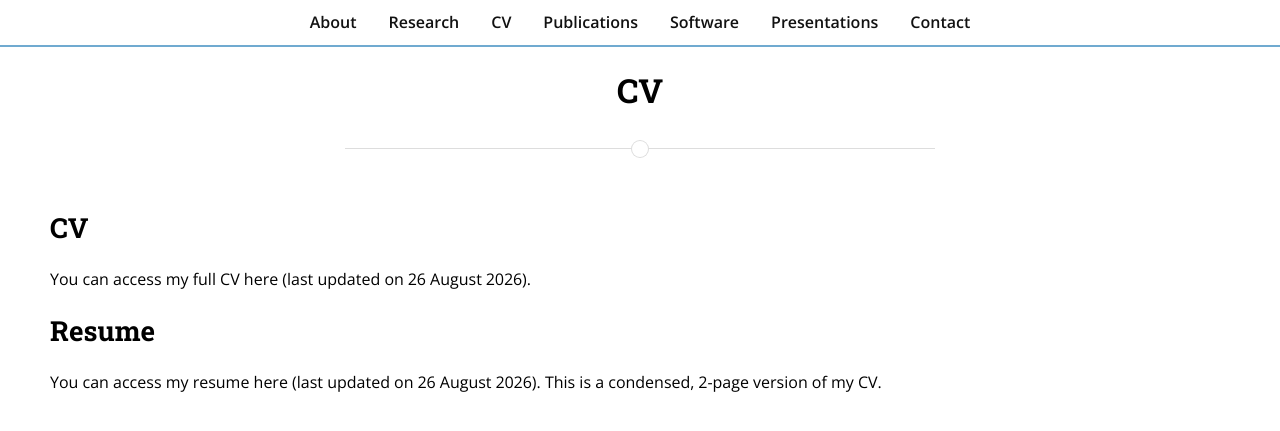
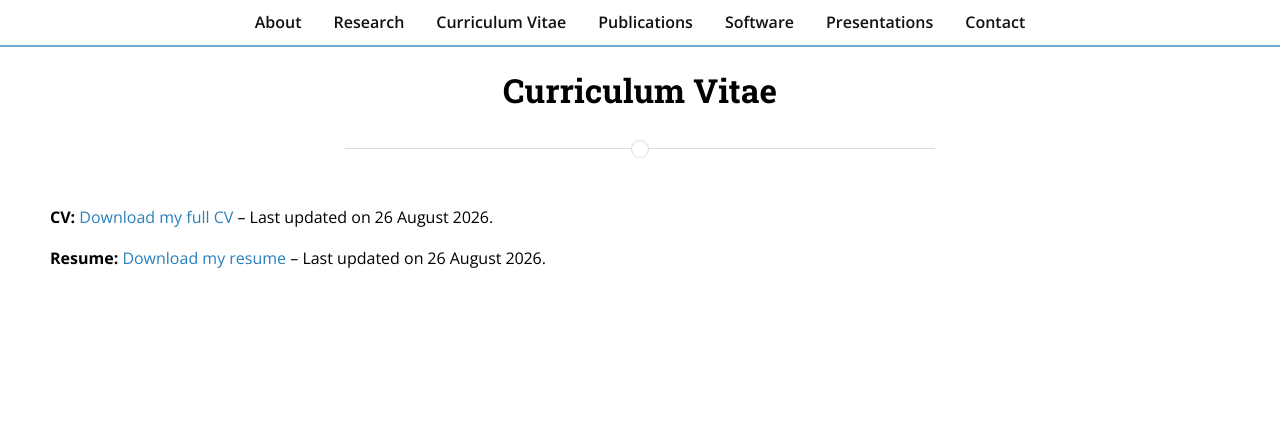
Before and after one commit to jsiskreynes-astro/jsiskreynes-astro.github.io, a Jekyll site: the page built from resume.md, in a window 1280 px wide. Shown: the top 431 px of the page. Built offline with Jekyll 4.4.1, drawn with Linux system fonts in a browser that asks for light colours; nearby versions of some CDN libraries.

Commit message:
Update resume.md

```diff
--- a/resume.md
+++ b/resume.md
@@ -1,14 +1,10 @@
 ---
 layout: page
-title: CV
+title: Curriculum Vitae
 permalink: /resume/
 main_nav: true
 nav_order: 3
 ---
-## CV
+**CV:** [Download my full CV]({{ '/assets/jsiskreynes_csv.pdf' | relative_url }}) -- Last updated on 26 August 2026.
 
-You can access my full CV here (last updated on 26 August 2026).
-
-## Resume
-
-You can access my resume here (last updated on 26 August 2026). This is a condensed, 2-page version of my CV.
+**Resume:** [Download my resume]({{ '/assets/jsiskreynes_csv.pdf' | relative_url }}) -- Last updated on 26 August 2026.
```
